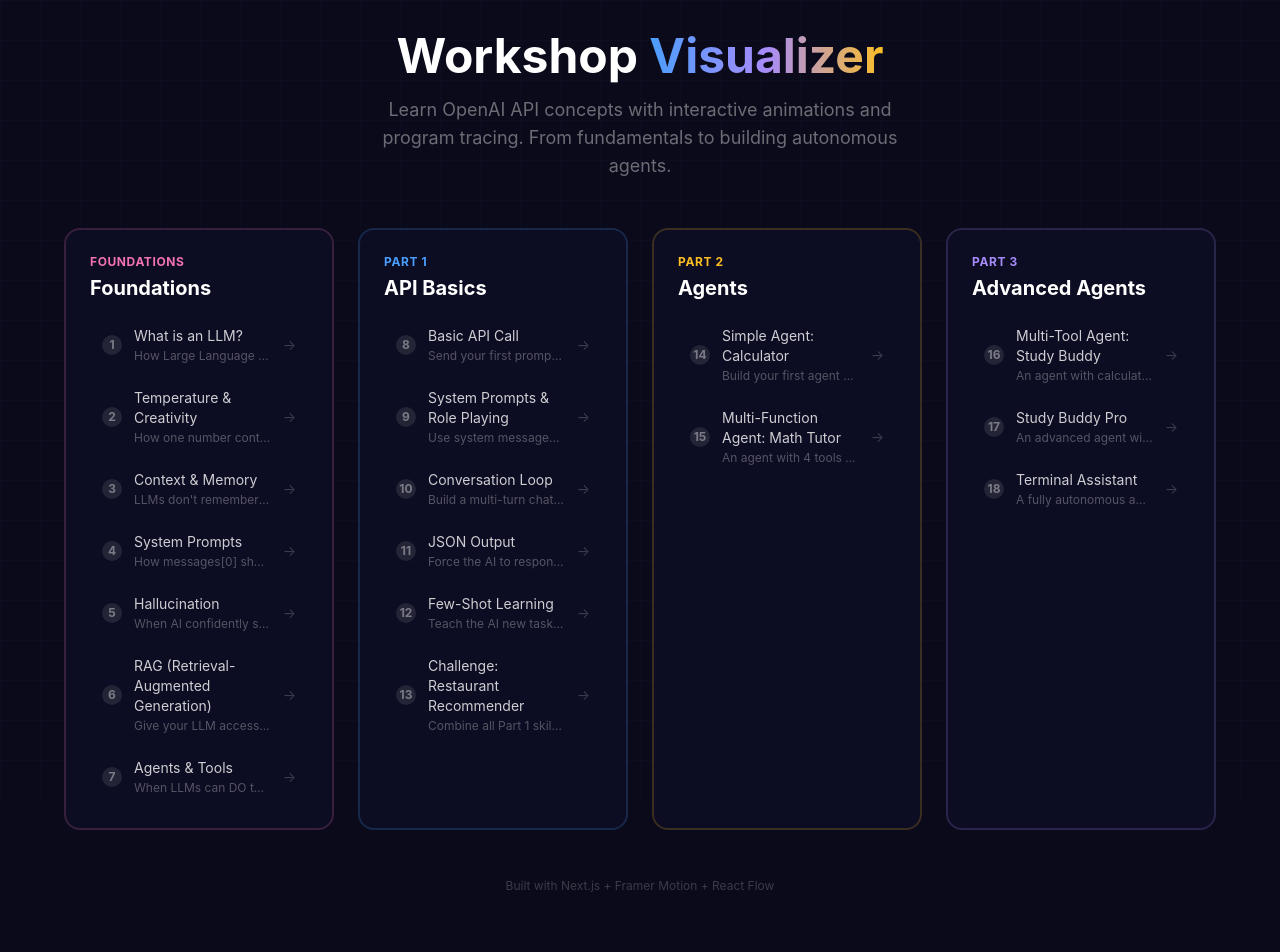
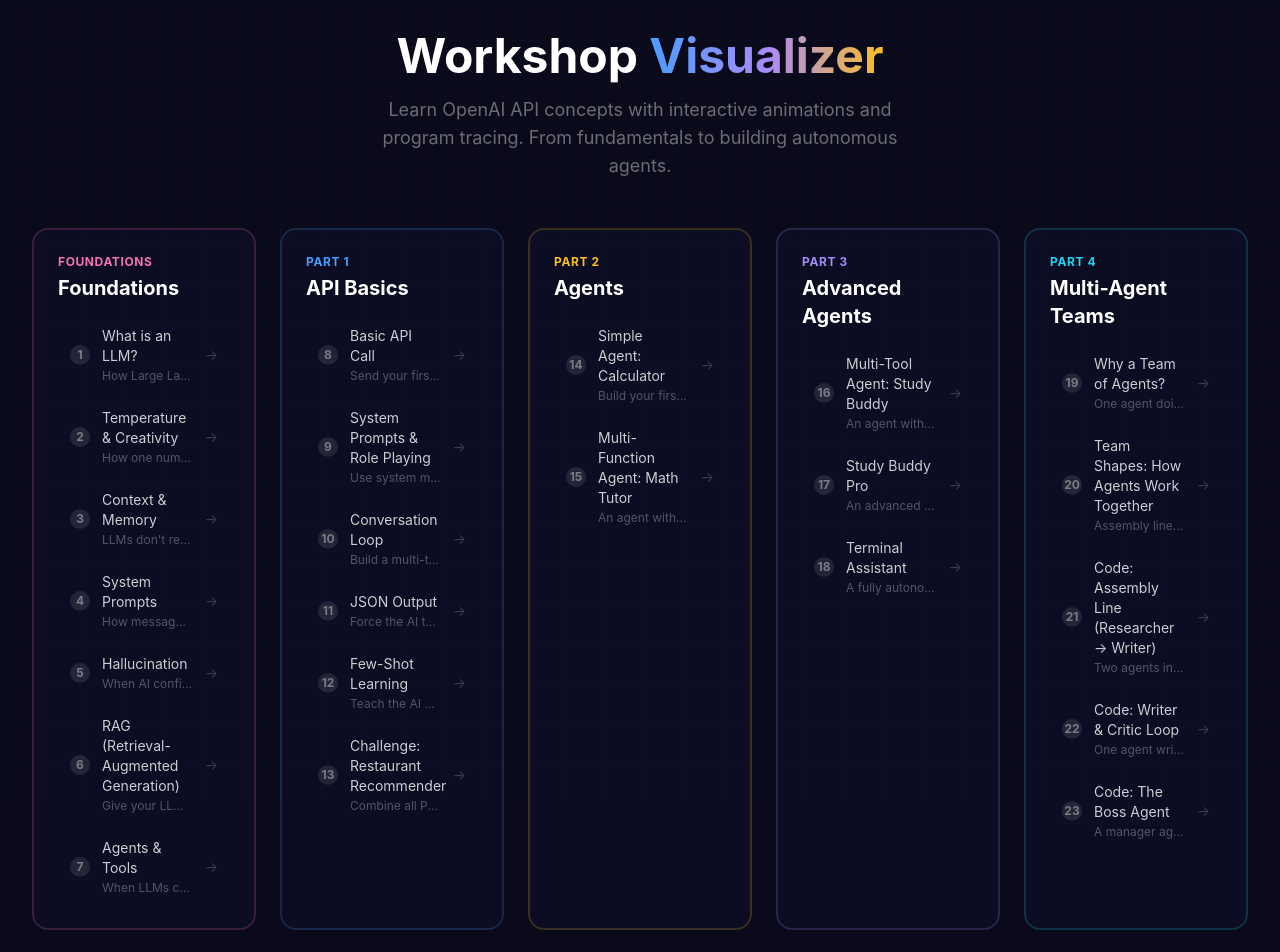
Before and after one commit to avinrique/agentic-ai0learn, a Next.js app in the folder workshop-visualizer/: page / in a window 1280 px wide. Shown: the top 952 px of the page. Before the commit the page ends 926 px from the top, so only its background shows below. Built offline with nearby package versions, Linux system fonts and the light colour scheme.

Commit message:
checkpoint: workshop-visualizer/src/app/page.tsx,workshop-visualizer/src/components/animations/characters/AgentBot.tsx,workshop-visualizer/src/components/layout/Sidebar.tsx,workshop-visualizer/src/data/lessons.ts

```diff
--- a/workshop-visualizer/src/app/page.tsx
+++ b/workshop-visualizer/src/app/page.tsx
@@ -1,7 +1,7 @@
 'use client';
 import Link from 'next/link';
 import { motion } from 'framer-motion';
-import { lessons, partLabels, partColors } from '@/data/lessons';
+import { lessons, partLabels, partColors, parts } from '@/data/lessons';
 import { useOverallProgress, usePartProgress } from '@/stores/progressStore';
 import ProgressRing from '@/components/ui/ProgressRing';
 import LessonStatusBadge from '@/components/ui/LessonStatusBadge';
@@ -51,8 +51,6 @@ function PartCompletionRing({ part }: { part: number }) {
 }
 
 export default function HomePage() {
-  const parts = [0, 1, 2, 3];
-
   return (
     <div className="min-h-screen flex flex-col items-center justify-center p-8 relative">
       <motion.div
@@ -75,7 +73,7 @@ export default function HomePage() {
 
       <OverallProgressHero />
 
-      <div className="grid grid-cols-1 md:grid-cols-2 lg:grid-cols-4 gap-6 max-w-6xl w-full">
+      <div className="grid grid-cols-1 md:grid-cols-2 lg:grid-cols-3 xl:grid-cols-5 gap-6 max-w-7xl w-full">
         {parts.map((part, partIdx) => {
           const partLessons = lessons.filter((l) => l.part === part);
           const color = partColors[part];
--- /dev/null
+++ b/workshop-visualizer/src/components/animations/characters/AgentBot.tsx
@@ -0,0 +1,143 @@
+'use client';
+import { motion } from 'framer-motion';
+
+export type BotMood = 'happy' | 'thinking' | 'working' | 'tired' | 'confused' | 'sleeping' | 'proud';
+
+interface AgentBotProps {
+  /** Body colour — each agent in a team gets its own. */
+  color: string;
+  /** Role badge on the chest, e.g. '🔍' for a researcher. */
+  badge?: string;
+  /** Name shown under the robot. */
+  name?: string;
+  /** Small caption under the name, e.g. its job. */
+  role?: string;
+  mood?: BotMood;
+  /** Pixel width of the robot (height scales with it). */
+  size?: number;
+  /** Bounce + glow to show "this agent is working right now". */
+  active?: boolean;
+  /** Dim the robot when it's not part of the current step. */
+  dimmed?: boolean;
+}
+
+// A friendly cartoon robot drawn in SVG. Every Part 4 animation uses it, so the
+// same agent always looks the same from lesson to lesson.
+export default function AgentBot({
+  color,
+  badge,
+  name,
+  role,
+  mood = 'happy',
+  size = 72,
+  active = false,
+  dimmed = false,
+}: AgentBotProps) {
+  const eyesClosed = mood === 'sleeping';
+  const eyeY = mood === 'tired' ? 34 : 32;
+
+  const mouth = {
+    happy: 'M40 46 Q50 54 60 46',
+    proud: 'M38 45 Q50 57 62 45',
+    working: 'M42 48 L58 48',
+    thinking: 'M44 49 Q50 46 56 49',
+    tired: 'M40 51 Q50 45 60 51',
+    confused: 'M40 49 Q45 45 50 49 Q55 53 60 49',
+    sleeping: 'M45 49 Q50 52 55 49',
+  }[mood];
+
+  return (
+    <motion.div
+      className="flex flex-col items-center select-none"
+      animate={{ opacity: dimmed ? 0.35 : 1, y: active ? [0, -6, 0] : 0 }}
+      transition={active ? { y: { repeat: Infinity, duration: 0.9 }, opacity: { duration: 0.3 } } : { duration: 0.3 }}
+      style={{ width: size }}
+    >
+      <svg viewBox="0 0 100 110" width={size} height={size * 1.1} aria-hidden>
+        {active && <circle cx="50" cy="55" r="48" fill={color} opacity="0.15" />}
+        {/* antenna */}
+        <line x1="50" y1="6" x2="50" y2="16" stroke={color} strokeWidth="3" strokeLinecap="round" />
+        <motion.circle
+          cx="50"
+          cy="6"
+          r="4.5"
+          fill={active ? '#fbbf24' : color}
+          animate={active ? { opacity: [1, 0.3, 1] } : { opacity: 1 }}
+          transition={active ? { repeat: Infinity, duration: 0.8 } : undefined}
+        />
+        {/* head */}
+        <rect x="18" y="16" width="64" height="46" rx="16" fill="#1c1c44" stroke={color} strokeWidth="3.5" />
+        {/* ears */}
+        <rect x="11" y="30" width="7" height="16" rx="3" fill={color} />
+        <rect x="82" y="30" width="7" height="16" rx="3" fill={color} />
+        {/* eyes */}
+        {eyesClosed ? (
+          <>
+            <path d="M31 33 Q36 37 41 33" stroke="white" strokeWidth="3" fill="none" strokeLinecap="round" />
+            <path d="M59 33 Q64 37 69 33" stroke="white" strokeWidth="3" fill="none" strokeLinecap="round" />
+          </>
+        ) : (
+          <>
+            <circle cx="36" cy={eyeY} r="6" fill="white" />
+            <circle cx="64" cy={eyeY} r="6" fill="white" />
+            <circle cx={mood === 'thinking' ? 38 : 36} cy={eyeY - (mood === 'thinking' ? 2 : 0)} r="3" fill="#0a0a1a" />
+            <circle cx={mood === 'thinking' ? 66 : 64} cy={eyeY - (mood === 'thinking' ? 2 : 0)} r="3" fill="#0a0a1a" />
+            {mood === 'tired' && (
+              <>
+                <line x1="29" y1="28" x2="43" y2="30" stroke={color} strokeWidth="3" strokeLinecap="round" />
+                <line x1="57" y1="30" x2="71" y2="28" stroke={color} strokeWidth="3" strokeLinecap="round" />
+              </>
+            )}
+          </>
+        )}
+        {/* mouth */}
+        <path d={mouth} stroke="white" strokeWidth="3" fill="none" strokeLinecap="round" />
+        {/* cheeks */}
+        {(mood === 'happy' || mood === 'proud') && (
+          <>
+            <circle cx="27" cy="46" r="3.5" fill="#f472b6" opacity="0.6" />
+            <circle cx="73" cy="46" r="3.5" fill="#f472b6" opacity="0.6" />
+          </>
+        )}
+        {/* body */}
+        <rect x="26" y="66" width="48" height="36" rx="12" fill={color} />
+        <rect x="32" y="72" width="36" height="24" rx="8" fill="#1c1c44" opacity="0.85" />
+        {badge && (
+          <text x="50" y="90" textAnchor="middle" fontSize="16">
+            {badge}
+          </text>
+        )}
+        {/* arms */}
+        <rect x="14" y="70" width="10" height="24" rx="5" fill={color} />
+        <rect x="76" y="70" width="10" height="24" rx="5" fill={color} />
+        {mood === 'thinking' && (
+          <text x="86" y="16" fontSize="16" fill="#fbbf24">?</text>
+        )}
+        {mood === 'confused' && (
+          <text x="84" y="16" fontSize="16" fill="#f87171">?!</text>
+        )}
+        {mood === 'sleeping' && (
+          <text x="82" y="16" fontSize="13" fill="#a78bfa">z z</text>
+        )}
+        {mood === 'tired' && (
+          <path d="M84 22 Q87 28 84 31 Q81 28 84 22" fill="#4a9eff" />
+        )}
+      </svg>
+      {name && (
+        <div className="text-[13px] font-semibold text-white leading-tight mt-1 text-center whitespace-nowrap">{name}</div>
+      )}
+      {role && <div className="text-[11px] text-white/50 leading-tight text-center">{role}</div>}
+    </motion.div>
+  );
+}
+
+/** The standard cast, so every Part 4 lesson uses the same names, colours and badges. */
+export const TEAM = {
+  solo: { name: 'Solo Bot', color: '#94a3b8', badge: '🤖', role: 'does everything' },
+  researcher: { name: 'Rita', color: '#4a9eff', badge: '🔍', role: 'Researcher' },
+  writer: { name: 'Wally', color: '#4ade80', badge: '✍️', role: 'Writer' },
+  critic: { name: 'Cora', color: '#f472b6', badge: '🧐', role: 'Critic' },
+  boss: { name: 'Max', color: '#fbbf24', badge: '👑', role: 'Boss' },
+  math: { name: 'Milo', color: '#a78bfa', badge: '🧮', role: 'Math whiz' },
+  receptionist: { name: 'Rosa', color: '#22d3ee', badge: '🛎️', role: 'Receptionist' },
+} as const;
--- a/workshop-visualizer/src/components/layout/Sidebar.tsx
+++ b/workshop-visualizer/src/components/layout/Sidebar.tsx
@@ -2,7 +2,7 @@
 import Link from 'next/link';
 import { usePathname } from 'next/navigation';
 import { motion } from 'framer-motion';
-import { lessons, partLabels, partColors } from '@/data/lessons';
+import { lessons, partLabels, partColors, parts } from '@/data/lessons';
 import { useUIStore } from '@/stores/uiStore';
 import { usePartProgress } from '@/stores/progressStore';
 import LessonStatusBadge from '@/components/ui/LessonStatusBadge';
@@ -33,8 +33,6 @@ function PartProgressBar({ part }: { part: number }) {
 export default function Sidebar() {
   const pathname = usePathname();
   const { sidebarCollapsed, toggleSidebar } = useUIStore();
-
-  const parts = [0, 1, 2, 3];
 
   return (
     <motion.aside
--- a/workshop-visualizer/src/data/lessons.ts
+++ b/workshop-visualizer/src/data/lessons.ts
@@ -194,6 +194,57 @@ export const lessons: Lesson[] = [
     animations: ['AgentLoopDiagram', 'ToolSelectionAnim'],
     type: 'tracer',
   },
+  // PART 4: Multi-Agent Teams
+  {
+    id: 'why-teams',
+    title: 'Why a Team of Agents?',
+    shortTitle: 'Why Teams?',
+    route: '/part4/why-teams',
+    part: 4,
+    description: 'One agent doing everything gets overwhelmed. A team of specialists works better.',
+    animations: ['WhyTeamsAnim'],
+    type: 'concept',
+  },
+  {
+    id: 'team-shapes',
+    title: 'Team Shapes: How Agents Work Together',
+    shortTitle: 'Team Shapes',
+    route: '/part4/team-shapes',
+    part: 4,
+    description: 'Assembly line, boss & helpers, receptionist, writer & critic: four ways to organise a team.',
+    animations: ['TeamShapesAnim'],
+    type: 'concept',
+  },
+  {
+    id: 'assembly-line',
+    title: 'Code: Assembly Line (Researcher → Writer)',
+    shortTitle: 'Assembly Line',
+    route: '/part4/assembly-line',
+    part: 4,
+    description: 'Two agents in a row: one finds the facts, the next writes them up.',
+    animations: ['AssemblyLineAnim'],
+    type: 'tracer',
+  },
+  {
+    id: 'writer-critic',
+    title: 'Code: Writer & Critic Loop',
+    shortTitle: 'Writer & Critic',
+    route: '/part4/writer-critic',
+    part: 4,
+    description: 'One agent writes, another reviews, and they loop until the work is approved.',
+    animations: ['WriterCriticAnim'],
+    type: 'tracer',
+  },
+  {
+    id: 'boss-agent',
+    title: 'Code: The Boss Agent',
+    shortTitle: 'Boss Agent',
+    route: '/part4/boss-agent',
+    part: 4,
+    description: 'A manager agent that calls other agents as its tools.',
+    animations: ['BossAgentAnim'],
+    type: 'tracer',
+  },
 ];
 
 export const partLabels: Record<number, string> = {
@@ -201,6 +252,7 @@ export const partLabels: Record<number, string> = {
   1: 'API Basics',
   2: 'Agents',
   3: 'Advanced Agents',
+  4: 'Multi-Agent Teams',
 };
 
 export const partColors: Record<number, string> = {
@@ -208,4 +260,7 @@ export const partColors: Record<number, string> = {
   1: '#4a9eff',
   2: '#fbbf24',
   3: '#a78bfa',
+  4: '#22d3ee',
 };
+
+export const parts = Object.keys(partLabels).map(Number);
```
